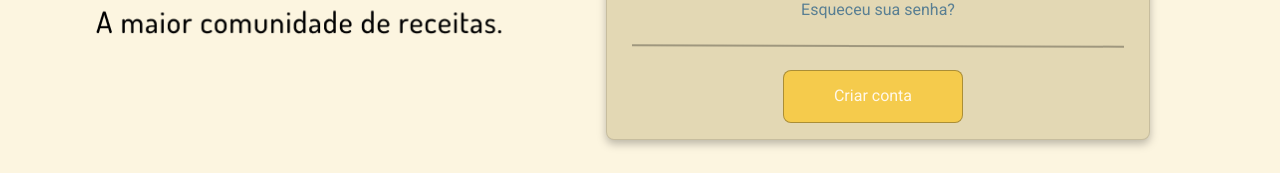
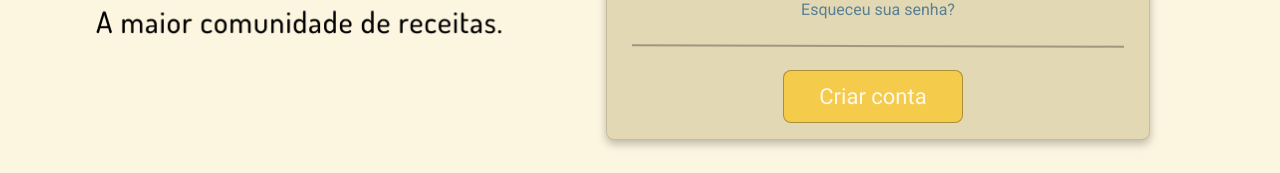
Before and after one commit to Mikael-R/receitas10, a Vue app: page /login in a window 1280 px wide. Shown: the part 330-503 px from the top of the page. Built offline with nearby package versions, Linux system fonts and the light colour scheme; what vue-alertify would draw is missing.

Commit message:
corrige estilos e conteudo html

```diff
--- a/src/components/CardLogin.vue
+++ b/src/components/CardLogin.vue
@@ -1,30 +1,46 @@
 <template>
   <form class="card animeLeft" @submit="handleSubmit">
-    <input type="email" class="input form-control" placeholder="E-mail" required />
-    <input type="password" class="input form-control" placeholder="Senha" required />
-    <button class="btn-entrar">Entrar</button>
-    <router-link class="esqueci" to="/cadastro">Esqueceu sua senha?</router-link>
-    <span class="hr"></span>
-    <button class="btn-criar" type="submit">Criar conta</button>
+    <input
+      type="email"
+      class="input form-control"
+      placeholder="E-mail"
+      required
+    />
+    <input
+      type="password"
+      class="input form-control"
+      placeholder="Senha"
+      required
+    />
+    <button class="btn-entrar" type="submit">Entrar</button>
+    <router-link class="esqueci" to="/cadastro"
+      >Esqueceu sua senha?</router-link
+    >
+    <hr class="hr">
+    <button
+      class="btn-criar"
+      type="button"
+      @click="() => this.$router.push('cadastro')"
+    >
+      Criar conta
+    </button>
   </form>
 </template>
 
 <script>
 export default {
-  methods:{
+  methods: {
     handleSubmit(e) {
-      const invalidEmailOrPassword = true
+      const invalidEmailOrPassword = true;
       if (invalidEmailOrPassword) {
-        e.preventDefault()
-         this.$alertify.error("Email ou senha inválidos!");
-        return
+        e.preventDefault();
+        this.$alertify.error("Email ou senha inválidos!");
+        return;
       }
-      this.$router.push('cadastro')
-    }
-  }
+      this.$router.push("cadastro");
+    },
+  },
 };
-
-
 </script>
 
 <style scoped>
@@ -37,6 +53,12 @@ export default {
   width: 180px;
   height: 55px;
   margin: 23px 11rem 16px 11rem;
+  font-size: 22px;
+  font-family: Roboto;
+}
+.btn-criar:hover,
+.btn-criar:focus {
+  border: 1px solid #f5cb4c;
 }
 .hr {
   border: 1px solid rgba(0, 0, 0, 0.3);
```
